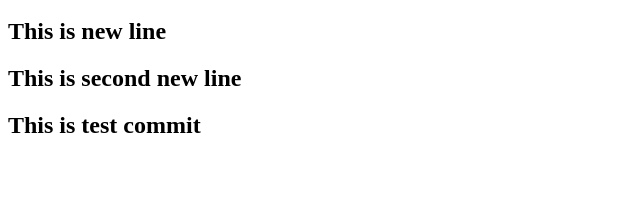
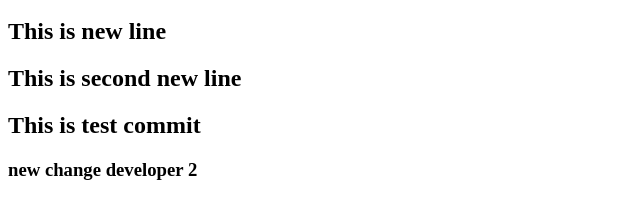
Before and after one commit to shreyesverma2019/webapp123, a plain HTML site: page index.html in a window 1280 px wide. Shown: the part 48-266 px from the top of the page, without its empty margins (0-640 px from the left). Drawn offline with Linux system fonts and the light colour scheme.

Commit message:
developer 2 change

```diff
--- a/index.html
+++ b/index.html
@@ -2,3 +2,4 @@
 <h2>This is new line</h2>
 <h2>This is second new line</h2>
 <h2> This is test commit</h2>
+<h3> new change developer 2</h3>
```
